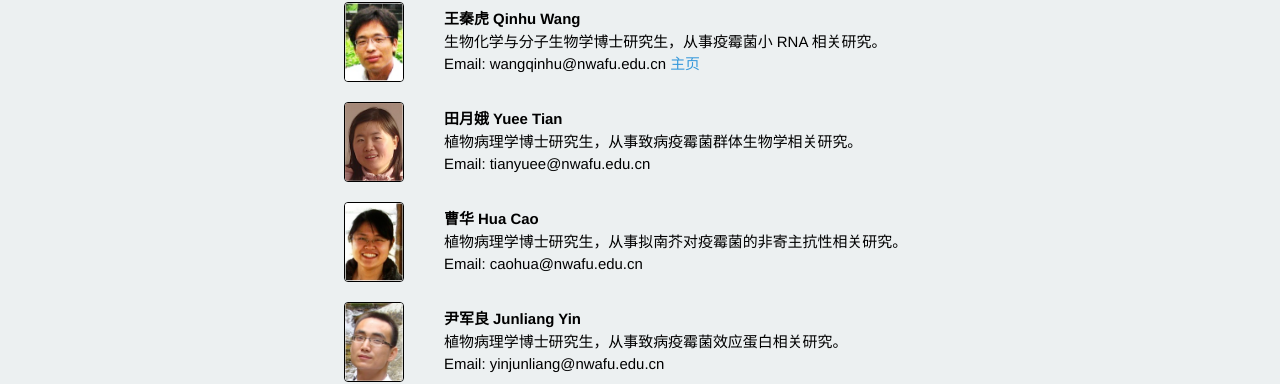
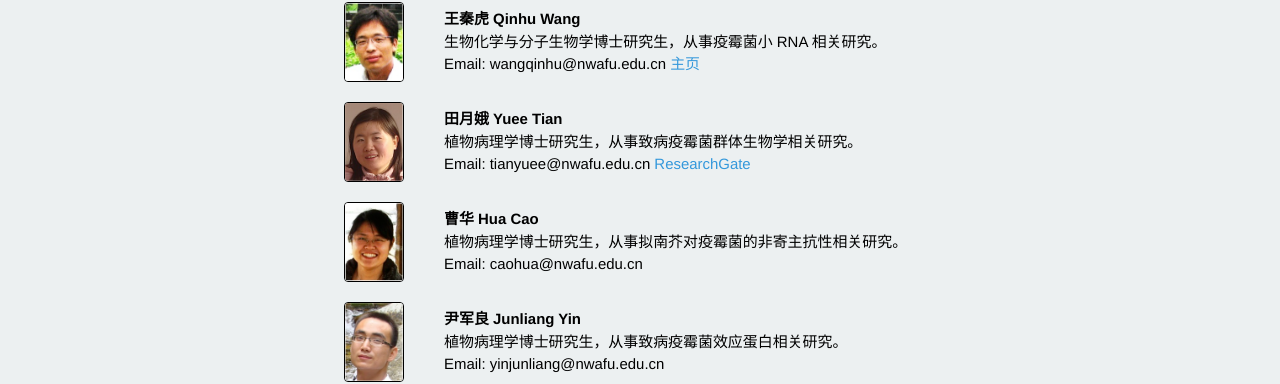
Before and after one commit to shanclub2/shanlab, a Jekyll site: the page built from people.html, in a window 1280 px wide. Shown: the part 673-1057 px from the top of the page. Built offline with Jekyll 4.4.1, drawn with Linux system fonts in a browser that asks for light colours; Markdown is read by kramdown in place of the engine named in the settings; a script that is not in the unit is left out.

Commit message:
add RG for yuee and stat

```diff
--- a/_layouts/default.html
+++ b/_layouts/default.html
@@ -56,6 +56,8 @@
                 通讯地址：陕西杨凌邰城路3号西北农林科技大学科研主楼1104室 邮编：712100<br />
 				电话：029-8708 0102 传真 029-8708 0062<br />
 
+				<script type="text/javascript" src="http://jd.revolvermaps.com/2/3.js?i=3wc8j04kmac&amp;b=0&amp;s=14&amp;m=0&amp;cl=ffffff&amp;co=010020&amp;cd=aa0000&amp;v0=60&amp;v1=60&amp;r=1" async="async"></script>
+
               </p>
             </div>
             </div>
--- a/people.html
+++ b/people.html
@@ -85,7 +85,7 @@ Email: wangqinhu@nwafu.edu.cn <a href="http://wangqinhu.com">主页</a>
 <h4>田月娥 Yuee Tian</h4>
 植物病理学博士研究生，从事致病疫霉菌群体生物学相关研究。
 <br>
-Email: tianyuee@nwafu.edu.cn
+Email: tianyuee@nwafu.edu.cn <a href="https://www.researchgate.net/profile/Yuee_Tian2">ResearchGate</a>
 </div>
 </tr>
 
```
